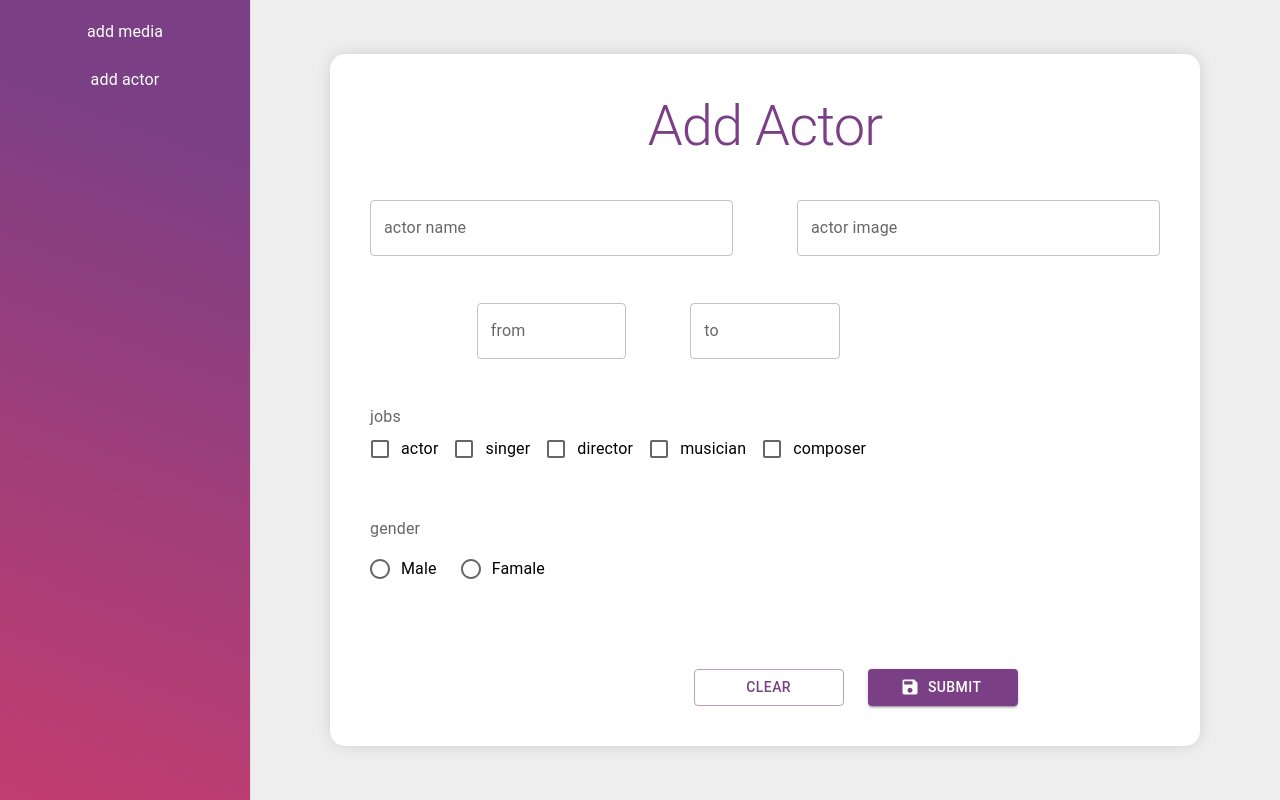
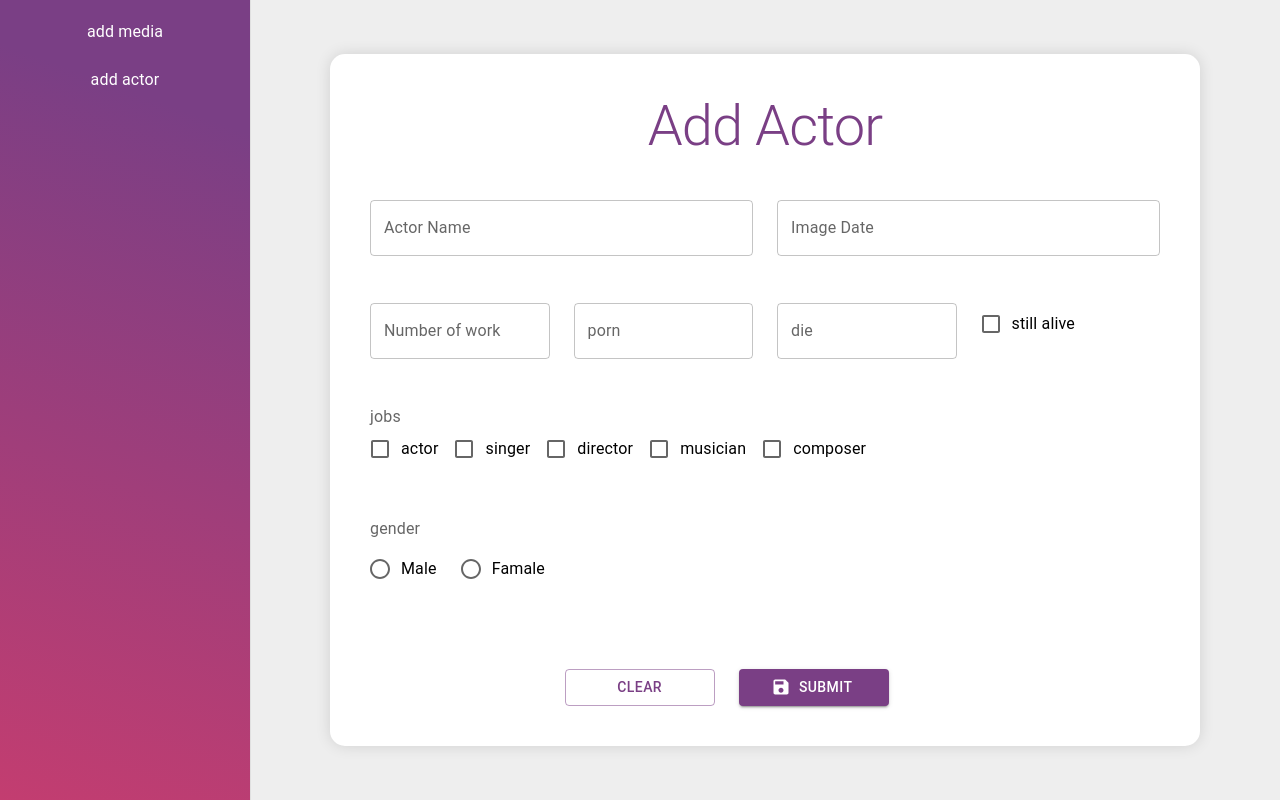
Before and after one commit to randa-11295/Nosatalga-dashboard, a React (Create React App) app: page /add-actor in a window 1280 px wide. Built offline with nearby package versions, Linux system fonts and the light colour scheme.

Commit message:
edit add actor form

```diff
--- a/src/Common/vaildation.js
+++ b/src/Common/vaildation.js
@@ -44,12 +44,11 @@ export const addMovieShema = yup.object({
   date: dateCheck,
 });
 
-export const addActorShema = yup.object({
+export const addActorShema =(isLive)=>( yup.object({
   name: stringCheck("name"),
-  // type: stringCheck("type"),
   image: imageURL("image"),
   from: dateCheck("from"),
-  to: dateCheck("to"),
+  to: (isLive ? null : dateCheck("to")),
   gender: stringCheck("gender"),
   jobs: arrCheck,
-});
+}));
--- a/src/Components/Actors/AddActors.js
+++ b/src/Components/Actors/AddActors.js
@@ -7,21 +7,27 @@ import Headline from "../Text/Headline";
 import RedioArea from "../Inputs/RedioArea";
 import ChackArea from "../Inputs/CheckArea";
 import { addActorShema } from "../../Common/vaildation";
+import FormControlLabel from "@mui/material/FormControlLabel";
+import Checkbox from "@mui/material/Checkbox";
+import { useState } from "react";
 
 export default function AddActors() {
   const values = {
     name: "",
     from: "",
     to: "",
+    workNumber : "" ,
     image: "",
     gender: "",
     jobs: [],
     type: "",
   };
 
+  const [isLive, setIsLive] = useState(false);
+
   const formik = useFormik({
     initialValues: values,
-    validationSchema: addActorShema,
+    validationSchema: addActorShema(isLive),
     onSubmit: (values) => {
       getCarrer(values.jobs, values.gender);
       getSubmitData(values);
@@ -30,13 +36,20 @@ export default function AddActors() {
     },
   });
 
-  const getSubmitData = (values) => ({
-    name: values.name,
-    type: values.type,
-    from: values.from,
-    to: values.to,
-    image: values.image,
-  });
+  const getSubmitData = (values) => {
+    let data = {
+      name: values.name,
+      type: values.type,
+      from: values.from,
+      image: values.image,
+      workNumber : values.workNumber
+    };
+    if (isLive) {
+       data = { ...data, to: values.to };
+    }
+
+    return data;
+  };
 
   const getCarrer = (jobs, gender) => {
     if (gender === "famale") {
@@ -53,13 +66,6 @@ export default function AddActors() {
     formik.values[key] = val;
   };
 
-  const textInput = [
-    { name: "name", label: "Media Name", size: 4 },
-    { name: "date", label: "Media Date", size: 4, num: true },
-    { name: "mediaId", label: "Media Id", size: 4 },
-    { name: "description", label: "Media Description", size: 12, mult: true },
-  ];
-
   const job = [
     { name: "ممثل", label: "actor" },
     { name: "مطرب", label: "singer" },
@@ -67,44 +73,62 @@ export default function AddActors() {
     { name: "عازف", label: "musician" },
     { name: "ملحن", label: "composer" },
   ];
+
   const gender = [
     { val: "male", label: "Male" },
     { val: "famale", label: "Famale " },
   ];
 
+  const repetTextInputs = () => {
+    const textInput = [
+      { name: "name", label: "Actor Name", size: 6 },
+      { name: "image", label: "Image Date", size: 6 },
+      { name: "workNumber", label: "Number of work", size: 3, num: true },
+      { name: "from", label: "porn", size: 3, num: true },
+      { name: "to", label: "die", size: 3, num: true, disable: isLive },
+    ];
+    return textInput.map((el) => (
+      <Grid key={el.name} item xs={el.size}>
+        <TextCustomInpute
+          formik={formik}
+          name={el.name}
+          label={el.label}
+          num={el.num}
+          disable={el.disable}
+        />
+      </Grid>
+    ));
+  };
+
+  const changeLiveHanndel = () => {
+    const toggelLive = !isLive;
+    setIsLive(toggelLive);
+    console.log(toggelLive);
+  };
   return (
     <Grid
-      justifyContent="center"
       component="form"
       onSubmit={formik.handleSubmit}
       container
-      columnSpacing={8}
-      rowSpacing={3}
+      spacing={3}
     >
       <Grid item xs={12}>
         <Headline text="Add  Actor" />
       </Grid>
-
-      <Grid item xs={6}>
-        <TextCustomInpute formik={formik} name="name" label="actor name" />
-      </Grid>
-      <Grid item xs={6}>
-        <TextCustomInpute formik={formik} name="image" label="actor image" />
-      </Grid>
+      {repetTextInputs()}
 
       <Grid item xs={3}>
-        <TextCustomInpute formik={formik} num={true} name="from" label="from" />
-      </Grid>
-      <Grid item xs={3}>
-        <TextCustomInpute formik={formik} num={true} name="to" label="to" />
-      </Grid>
-      <Grid item xs={3}>
-        {/* <TextCustomInpute formik={formik} name="to" label="to" /> */}
+        <FormControlLabel
+          onChange={changeLiveHanndel}
+          control={<Checkbox checked={isLive} value={isLive} />}
+          label="still alive"
+        />
       </Grid>
 
       <Grid item xs={12}>
         <ChackArea name="jobs" data={job} formik={formik} />
       </Grid>
+
       <Grid item xs={12}>
         <RedioArea name="gender" data={gender} formik={formik} />
       </Grid>
--- a/src/Components/Inputs/SelectInput.js
+++ b/src/Components/Inputs/SelectInput.js
@@ -33,9 +33,7 @@
 // };
 
 // export default SelectInput;
-
 import * as React from "react";
-import Box from "@mui/material/Box";
 import TextField from "@mui/material/TextField";
 import MenuItem from "@mui/material/MenuItem";
 
--- a/src/Components/Inputs/TextCustomInput.js
+++ b/src/Components/Inputs/TextCustomInput.js
@@ -1,22 +1,26 @@
 import { TextField } from "@mui/material"
+import { useEffect } from "react"
 
 
 const TextCustomInpute =(props)=>{
-
+useEffect(()=>{
+console.log(props.disable)
+},[props.disable])
 
 return (
 
 <TextField fullWidth
-        value={props.formik.values[props.name]}
+        value={!props.disable ? props.formik.values[props.name] : ""}
         onChange={props.formik.handleChange}
         onBlur={props.formik.handleBlur}
-        error={props.formik.touched[props.name] && Boolean(props.formik.errors[props.name])}
-        helperText={(props.formik.touched[props.name] && props.formik.errors[props.name]) || " "}
+        error={props.formik.touched[props.name] && Boolean(props.formik.errors[props.name]) && !props.disable }
+        helperText={!props.disable ? (props.formik.touched[props.name] && props.formik.errors[props.name]  ) || " " : " "}
         name={props.name}
         label={props.label}
         type={props.num ? "number" : "text"}
         multiline={props.mult || false }
         minRows={3}
+        disabled={props.disable|| false}
 />
 
 )
--- a/src/Components/Movie/AddMovie.js
+++ b/src/Components/Movie/AddMovie.js
@@ -8,7 +8,7 @@ import { useFormik } from "formik";
 import RedioArea from "../Inputs/RedioArea";
 // import { addMovieShema } from "../../Common/vaildation";
 import Headline from "../Text/Headline";
-import SelectInput from "../Inputs/SelectInput";
+// import SelectInput from "../Inputs/SelectInput";
 import { v4 as uuid } from "uuid";
 import AutoComplete from "../Inputs/AutoComplete";
 
@@ -34,11 +34,9 @@ export default function BasicGrid() {
     },
   });
 
-
   const custumHandelChange = (val, key) => {
     formik.values[key] = val;
   };
-
 
   const textInput = [
     { name: "name", label: "Media Name", size: 4 },
@@ -70,7 +68,6 @@ export default function BasicGrid() {
           />
         </Grid>
       )))
-
 
   return (
     <Grid
```
